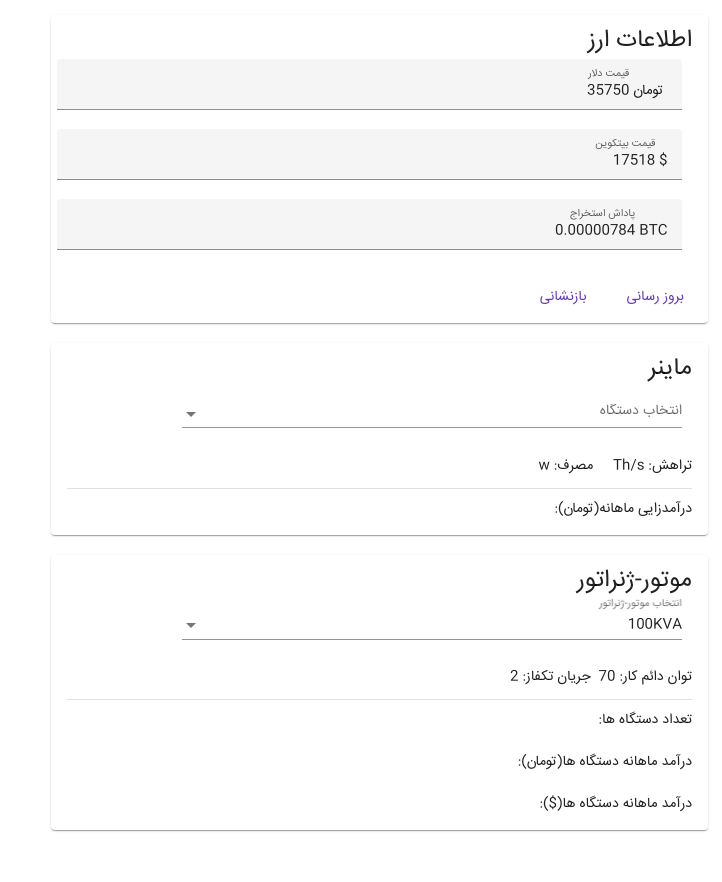
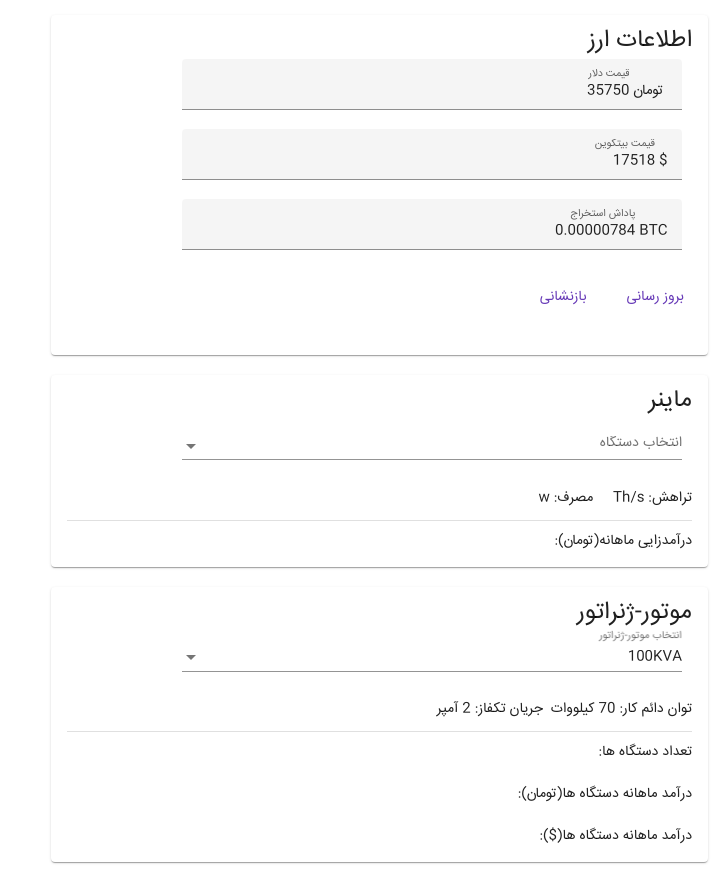
Before and after one commit to mrhb/MinerInvestmentCalculator, an Angular app: page /main2 in a window 1280 px wide. Shown: the whole page, without its empty margins (558-1280 px from the left). Before the commit the page ends 850 px from the top, so only its background shows below. Built offline with nearby package versions, Linux system fonts and the light colour scheme.

Commit message:
minure issues solved

```diff
--- a/src/app/main2/main2.component.html
+++ b/src/app/main2/main2.component.html
@@ -2,9 +2,11 @@
   <mat-card-title>
     اطلاعات ارز
   </mat-card-title>
+        <mat-card-content >
+   <form [formGroup]="currencyForm" class="my-form" dir="rtl">
       <mat-form-field appearance="fill"  class="full-width"  >
           <mat-label>قیمت دلار</mat-label>
-        <input matInput type="number"  [formControl]="dollar"  class="example-right-align">
+          <input matInput type="number"  [formControl]="dollar" [value]="currencyForm.get('dollar').value | currency :'IRR':''"  class="example-right-align">
           <span matPrefix>&nbsp; تومان&nbsp; </span>
       </mat-form-field>
 
@@ -24,6 +26,8 @@
           <button mat-button  [disabled]="loading" (click)="onSubmit()"color="primary"> بروز رسانی</button>
           <button mat-button  [disabled]="loading" (click)="onReset()" color="primary"> بازنشانی</button>
         </mat-card-actions>
+      </form>
+            </mat-card-content >
   </mat-card>
     <!-- <mat-card-title>
     محاسبه سود
@@ -65,11 +69,14 @@
         </mat-form-field>
 
         </form>
+
+        <ng-container *ngIf="{ count:1000*generator.value.contPower/device.value.consumption | number:'1.0-0' } as variable">
           <!-- <mat-divider></mat-divider> -->
-        <p>توان دائم کار: {{generator.value.contPower}}&nbsp;&nbsp;جریان تکفاز: {{generator.value.slCurrent}}</p>
+          <p>توان دائم کار: {{generator.value.contPower}} کیلووات&nbsp;&nbsp;جریان تکفاز: {{generator.value.slCurrent}} آمپر</p>
           <mat-divider></mat-divider>
-        <p>تعداد دستگاه ها: {{30*device.value.hashrate*bitcoin.value*btc.value*dollar.value | currency :'IRR':''}}</p>
-        <p>درآمد ماهانه دستگاه ها(تومان): {{30*device.value.hashrate*bitcoin.value*btc.value*dollar.value | currency :'IRR':''}}</p>
-        <p>درآمد ماهانه دستگاه ها($): {{30*device.value.hashrate*bitcoin.value*btc.value*dollar.value | currency :'IRR':''}}</p>
+          <p>تعداد دستگاه ها:{{variable.count}}</p>
+          <p>درآمد ماهانه دستگاه ها(تومان): {{variable.count*30*device.value.hashrate*bitcoin.value*btc.value*dollar.value | currency :'IRR':''}}</p>
+          <p>درآمد ماهانه دستگاه ها($): {{variable.count*30*device.value.hashrate*bitcoin.value*btc.value*dollar.value | currency :'IRR':''}}</p>
+        </ng-container>
       </mat-card-content>
     </mat-card>
--- a/src/app/main2/main2.component.scss
+++ b/src/app/main2/main2.component.scss
@@ -13,6 +13,7 @@
     width: 50%;
     margin-bottom: 20px;
   }
+
   .mat-form-field
   {
     margin-right: 10px;
@@ -20,7 +21,7 @@
 
 :host {
   display:block;
-    justify-content: center;
+  justify: center;
   align-items: center;
   margin: 15px ;
 }
--- a/src/app/main2/main2.component.ts
+++ b/src/app/main2/main2.component.ts
@@ -26,8 +26,8 @@ const MINERS=[
 ];
 
 const GENERATORS=[
-  {name: "100KVA" ,generation:100000,contPower:70 ,slCurrent:2},
-  {name: "200KVA" ,generation:200000,contPower:140, slCurrent:600},
+  {name: "100KVA" ,generation:100,contPower:70 ,slCurrent:2},
+  {name: "200KVA" ,generation:200,contPower:140, slCurrent:600},
 ];
 @Component({
   selector: 'app-main2',
@@ -41,6 +41,7 @@ export class Main2Component implements OnInit {
   generators=GENERATORS;
   miners=MINERS;
   signupForm: FormGroup;
+  currencyForm:FormGroup;
   // signupForm: FormGroup;
   loading = false;
   submitted = false;
@@ -68,10 +69,14 @@ export class Main2Component implements OnInit {
   ngOnInit(): void {
     this.signupForm = this.formBuilder.group({
       generator:this.generator,
-      dollar:this.dollar,
+
+      device:this.device
+    });
+
+    this.currencyForm=this.formBuilder.group({
+        dollar:this.dollar,
       bitcoin:this.bitcoin,
       btc:this.btc,
-      device:this.device
     });
     this.calcute();
     // this.paginator._intl.itemsPerPageLabel="Test String";
```
Also changed, not shown: 3 other files (tests, documents, lock files or other folders). Lines whose indentation alone changed are shown as unchanged.
